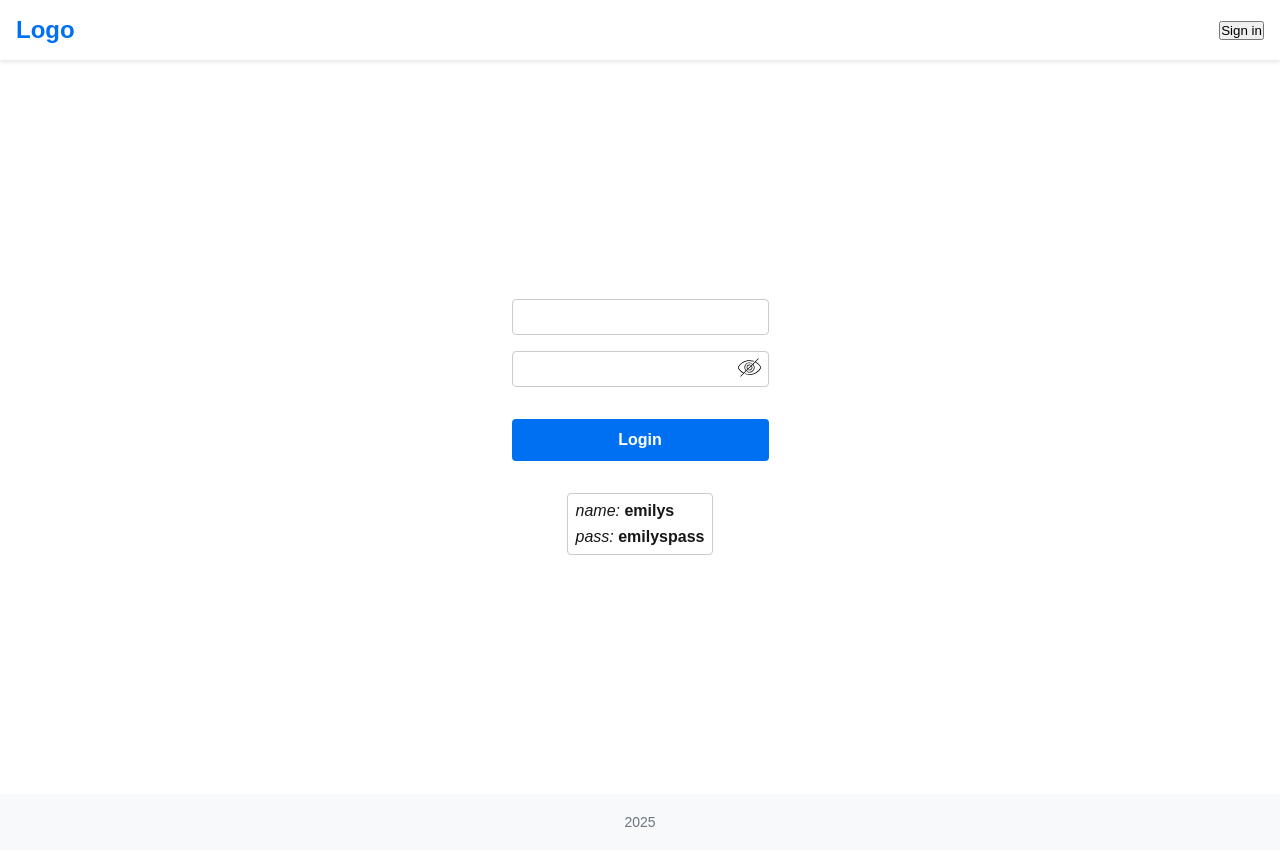
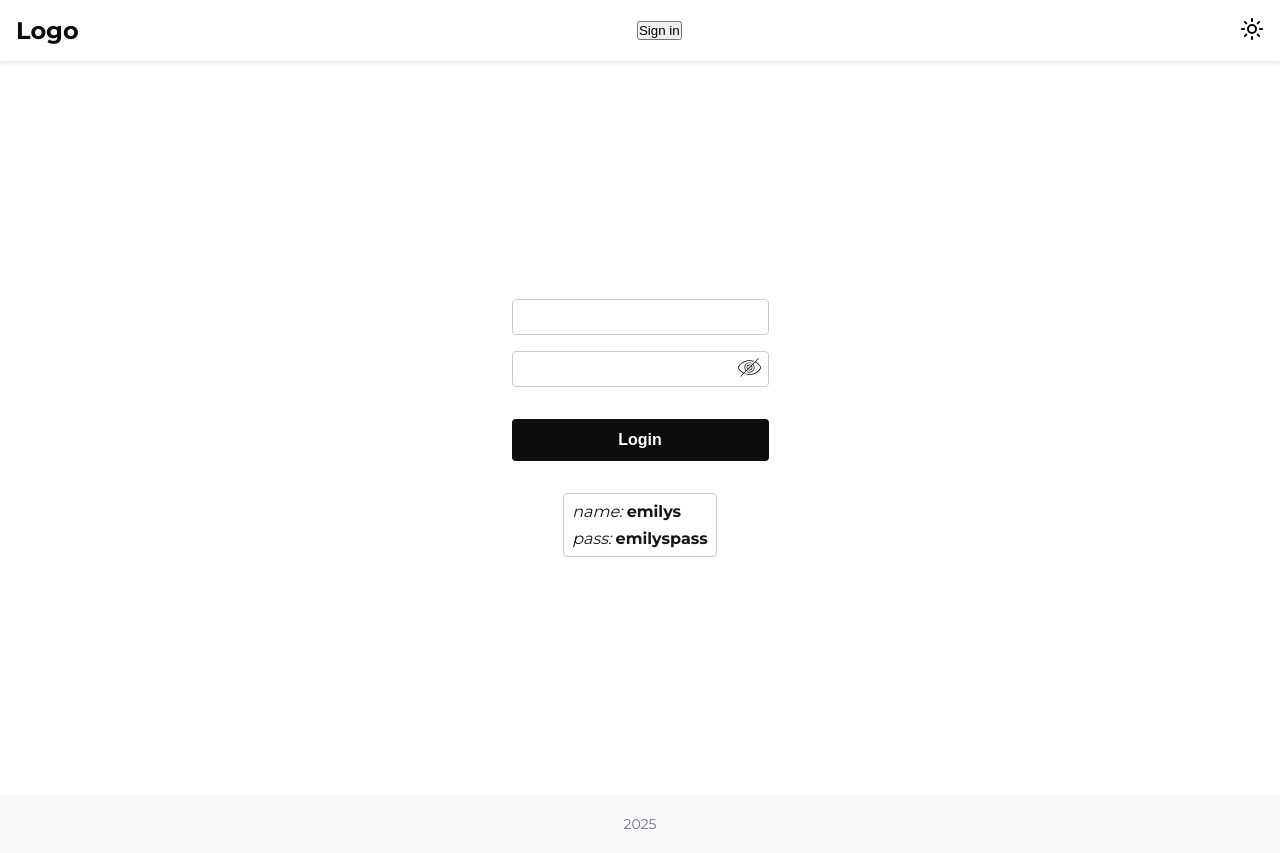
Before and after one commit to Bair-A/pet-project-1, a Next.js app: page /login in a window 1280 px wide. Built offline with nearby package versions, Linux system fonts and the light colour scheme; no server answers.

Commit message:
feat: added theme provider and theme toggle

```diff
--- a/package.json
+++ b/package.json
@@ -12,7 +12,9 @@
     "@clerk/nextjs": "^6.25.4",
     "@tanstack/react-query": "^5.83.0",
     "axios": "^1.11.0",
+    "lucide-react": "^0.540.0",
     "next": "15.3.4",
+    "next-themes": "^0.4.6",
     "react": "^19.0.0",
     "react-dom": "^19.0.0",
     "react-hook-form": "^7.60.0",
--- a/src/app/globals.scss
+++ b/src/app/globals.scss
@@ -2,7 +2,7 @@
   --background: #ffffff;
   --foreground: #171717;
 
-  --color-primary: #0070f3;
+  --color-primary: #0d0d0d;
   --color-primary-hover: #005bb5;
   --color-primary-active: #003f7f;
 
@@ -35,7 +35,7 @@ body {
 body {
   color: var(--foreground);
   background: var(--background);
-  font-family: Arial, Helvetica, sans-serif;
+  font-family: var(--font-montserrat), sans-serif;
   -webkit-font-smoothing: antialiased;
   -moz-osx-font-smoothing: grayscale;
 }
--- a/src/app/layout.tsx
+++ b/src/app/layout.tsx
@@ -1,5 +1,6 @@
 import type { Metadata } from 'next';
-import { Geist, Geist_Mono } from 'next/font/google';
+import { ThemeProvider } from 'next-themes';
+import { Montserrat } from 'next/font/google';
 
 import Content from '@/components/Content';
 import Footer from '@/components/Footer';
@@ -10,14 +11,10 @@ import { ClerkProvider } from '@clerk/nextjs';
 
 import './globals.scss';
 
-const geistSans = Geist({
-  variable: '--font-geist-sans',
-  subsets: ['latin']
-});
-
-const geistMono = Geist_Mono({
-  variable: '--font-geist-mono',
-  subsets: ['latin']
+const montserrat = Montserrat({
+  variable: '--font-montserrat',
+  subsets: ['latin'],
+  weight: ['400', '500', '700']
 });
 
 export const metadata: Metadata = {
@@ -32,8 +29,9 @@ export default function RootLayout({
 }>) {
   return (
     <ClerkProvider>
+      <ThemeProvider attribute='class' defaultTheme='system'>
         <html lang='en'>
-        <body className={`${geistSans.variable} ${geistMono.variable}`}>
+          <body className={`${montserrat.variable}`}>
             <QueryProvider>
               <Layout>
                 <Header />
@@ -43,6 +41,7 @@ export default function RootLayout({
             </QueryProvider>
           </body>
         </html>
+      </ThemeProvider>
     </ClerkProvider>
   );
 }
--- a/src/components/Header/index.tsx
+++ b/src/components/Header/index.tsx
@@ -3,6 +3,7 @@
 import Link from 'next/link';
 
 import styles from './index.module.scss';
+import ThemeToggle from '@/components/ThemeToggle';
 import { SignInButton, SignedIn, SignedOut, UserButton } from '@clerk/nextjs';
 
 const Header = () => {
@@ -14,6 +15,7 @@ const Header = () => {
       <SignedOut>
         <SignInButton mode={'modal'} />
       </SignedOut>
+      <ThemeToggle />
       <SignedIn>
         <UserButton />
       </SignedIn>
--- /dev/null
+++ b/src/components/ThemeToggle/index.module.scss
@@ -0,0 +1,7 @@
+.button {
+  border: none;
+  background: none;
+  &:hover {
+    cursor: pointer;
+  }
+}
--- /dev/null
+++ b/src/components/ThemeToggle/index.tsx
@@ -0,0 +1,26 @@
+'use client';
+
+import { useTheme } from 'next-themes';
+
+import styles from './index.module.scss';
+import { MoonIcon, SunIcon } from 'lucide-react';
+
+const ThemeToggle = () => {
+  const { theme, setTheme } = useTheme();
+
+  return (
+    <button
+      color='primary'
+      onClick={() => setTheme(theme === 'light' ? 'dark' : 'light')}
+      className={styles.button}
+    >
+      {theme === 'light' ? (
+        <MoonIcon className='w-5 h-5' />
+      ) : (
+        <SunIcon className='w-5 h-5' />
+      )}
+    </button>
+  );
+};
+
+export default ThemeToggle;
```
Also changed, not shown: 1 other file (tests, documents, lock files or other folders). Lines whose indentation alone changed are shown as unchanged.
